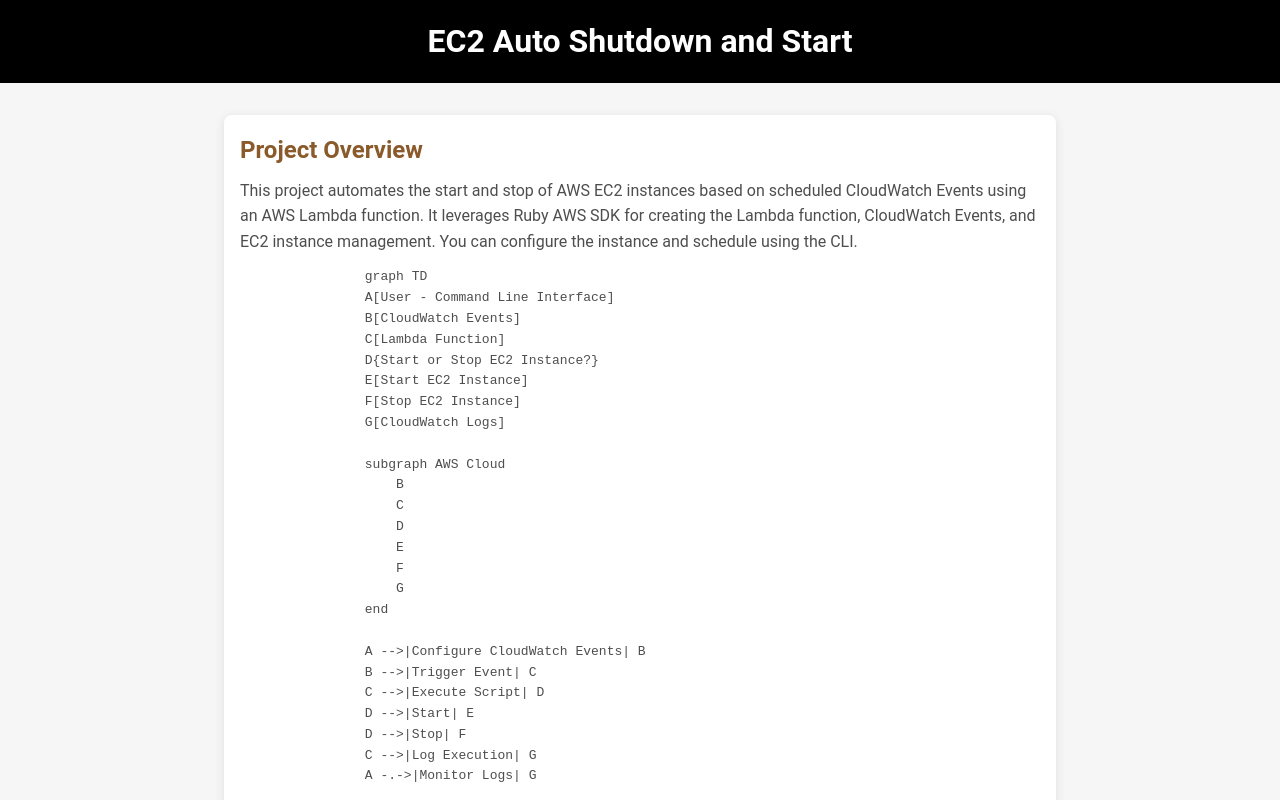
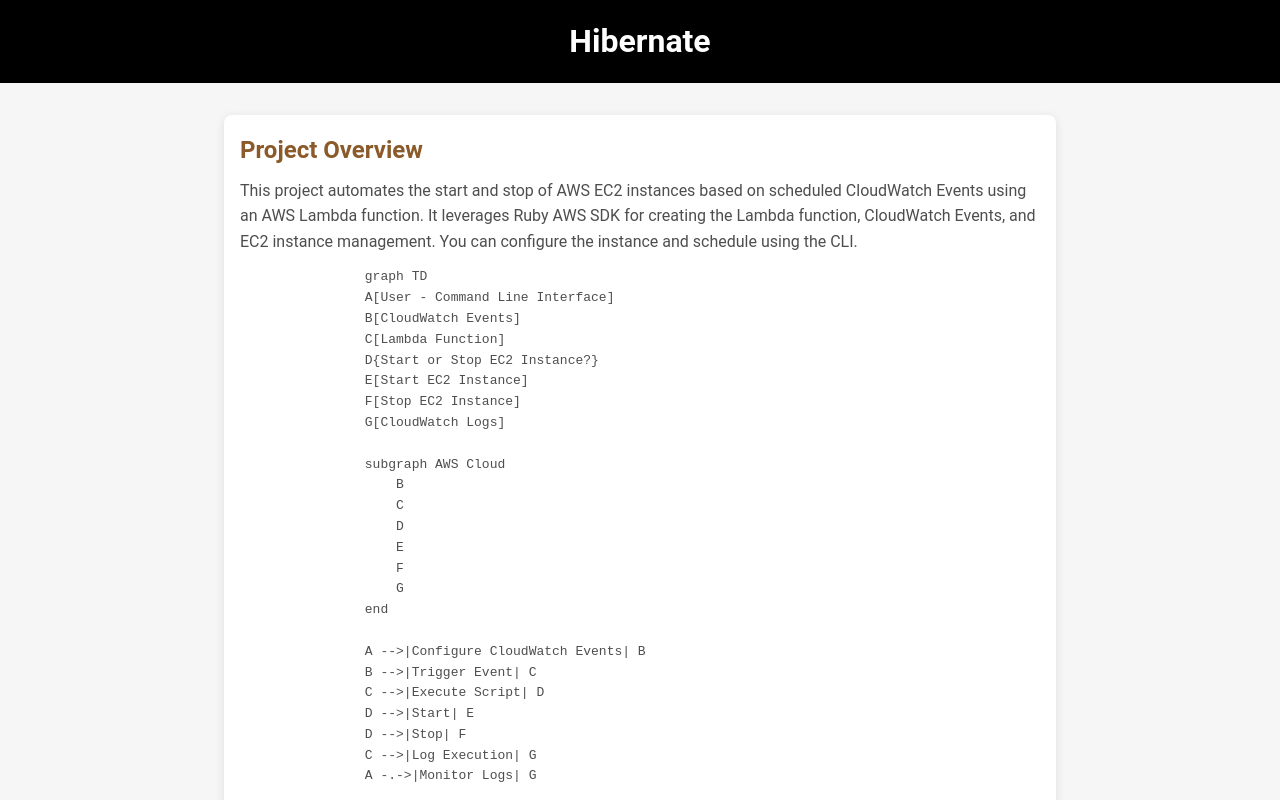
Before and after one commit to maniSHarma7575/hibernate, a plain HTML site: page docs/index.html in a window 1280 px wide. Shown: the top 800 px of the page. Drawn offline with nearby package versions, Linux system fonts and the light colour scheme.

Commit message:
Change header

```diff
--- a/docs/index.html
+++ b/docs/index.html
@@ -11,7 +11,7 @@
 </head>
 <body>
   <header>
-      <h1>EC2 Auto Shutdown and Start</h1>
+      <h1>Hibernate</h1>
   </header>
   <main>
     <section id="project-overview">
```
